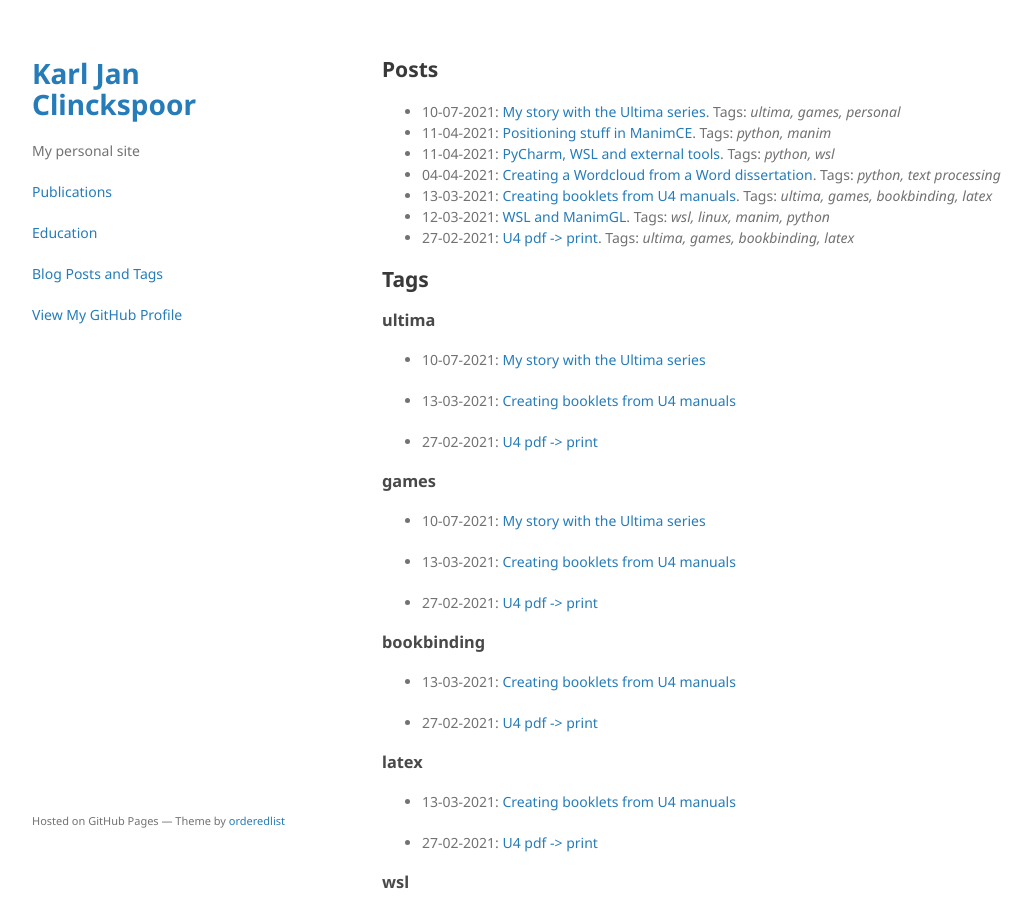
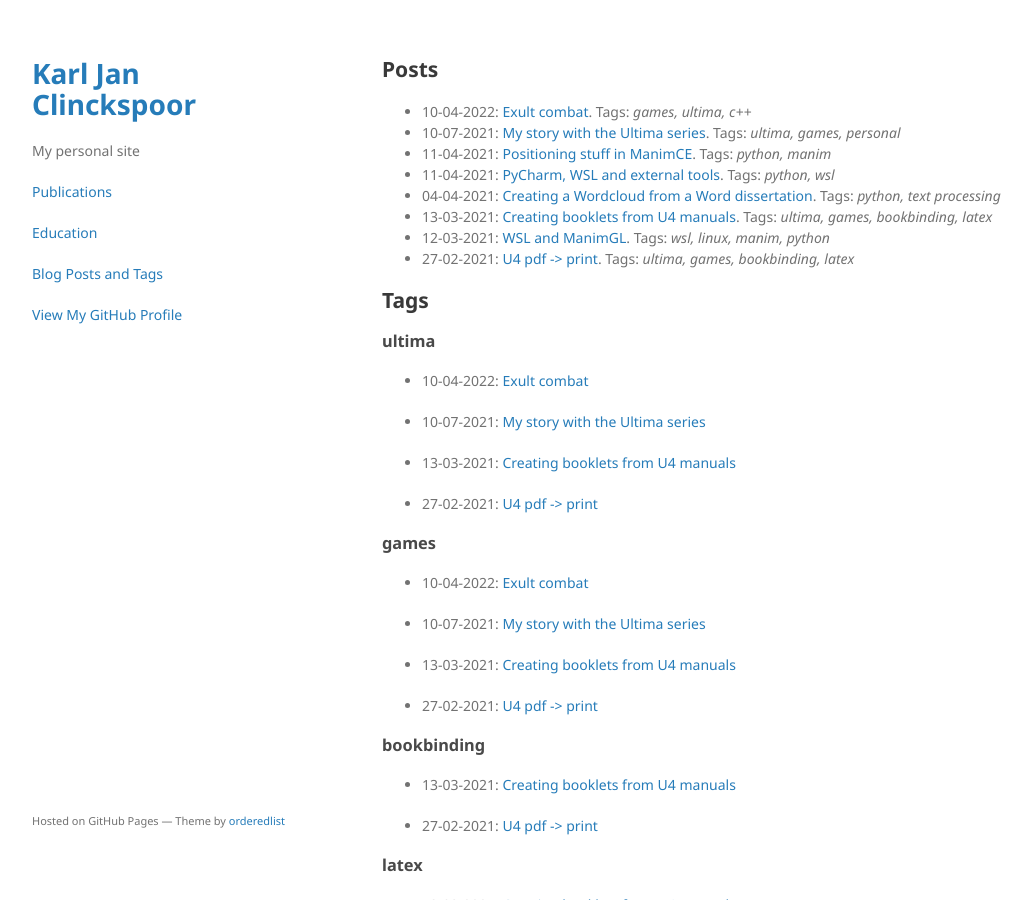
Before and after one commit to KarlClinckspoor/KarlClinckspoor.github.io, a Jekyll site: the page built from posts.html, in a window 1280 px wide and 900 px high. Shown: the whole window, without its empty margins (26-1057 px from the left). Built offline with Jekyll 4.4.1, drawn with Linux system fonts in a browser that asks for light colours; part of the change alters nothing that is shown; some of the changed text lies outside the part shown.

Commit message:
Moved from draft fo post.

```diff
--- a/_drafts/exult_combat.md
+++ b/_posts/2022-04-10-exult_combat.md
@@ -33,7 +33,7 @@ With that out the way, let's start.
 
 ## How combat works
 
-![Flowchart](/assets/img/exult_study/Flowchart.drawio.png)
+![Flowchart](/assets/content_posts/2022-04-10-exult_combat/Flowchart.drawio.png)
 
 * Combat is a type of `Schedule`, which controls every action an npc (`Actor`) performs. Other
   schedules include baking, serving food, etc. Aggressive actions do not happen outside of combat (
@@ -149,20 +149,20 @@ How many attacks can be performed given a fixed number of turns. Notice how, for
 number of attacks is the same for relatively wide ranges of dex values. Only for really long battles
 do we see a clear trend favoring higher dex values.
 
-![Number of attacks for n turns](/assets/img/exult_study/Number_of_attacks_for_n_turns.png)
+![Number of attacks for n turns](/assets/content_posts/2022-04-10-exult_combat/Number_of_attacks_for_n_turns.png)
 
 Here we can see how many turns are required to perform a specific number of attacks. Notice the
 logarithmic scale in the y axis. For absurdly low dex values, it takes *ages* to perform an attack.
 Note also how 30 dex is favored, especially for shorter battles.
 
-![Number of turns for n attacks](/assets/img/exult_study/Number_of_turns_for_n_attacks.png)
+![Number of turns for n attacks](/assets/content_posts/2022-04-10-exult_combat/Number_of_turns_for_n_attacks.png)
 
 Last we can see a visualization of attack frequency and the role of the leftover `dex_points` on
 each turn. Here, an attack being performed in a turn is indicated by a peak. The closer the peaks,
 the faster are the attacks coming. Notice how sometimes there's 3 turn gaps, then 2 turn gaps, then
 1 turn gaps and finally at 30 dex, there are no gaps — an attack goes through every other turn.
 
-![Hit frequency visualization for 30 turns](/assets/img/exult_study/hit_frequency_visualization_after_31_turns.webp)
+![Hit frequency visualization for 30 turns](/assets/content_posts/2022-04-10-exult_combat/hit_frequency_visualization_after_31_turns.webp)
 
 You might be wondering how long a turn lasts. To test this, I went to the Trinsic stables and
 modified the Avatar's stats to 1 STR and varying DEX values. Then, I modified the game engine to
@@ -179,14 +179,14 @@ long it takes to hit the target, and this increases at lower dex and lower fps.
 highest standard deviation I found was 80 ticks, or 0.08 seconds. Imperceptible in normal
 circumstances.
 
-![Hit timings](/assets/img/exult_study/times_lim.png)
+![Hit timings](/assets/content_posts/2022-04-10-exult_combat/times_lim.png)
 
 If we take the timing at 30 dex and consider this 2 turns, we can rescale this plot and compare to
 our previous result. This is what we get. Note how the actual number of turns to attack varies
 between fps. I don't know the exact cause of this, but I guess my assumptions might be too
 simplistic.
 
-![Measured and theoretical number of turns](/assets/img/exult_study/turns.png)
+![Measured and theoretical number of turns](/assets/content_posts/2022-04-10-exult_combat/turns.png)
 
 ### A visualization of hit frequency for two melee enemies and different game difficulties.
 
@@ -239,7 +239,7 @@ uses and another with 2. Good luck surviving 99 casts of some spell. If you have
 equipped, you can open an npc's inventory gump and see the spells. Here's an example of a mage
 located at an island to the south of Trinsic.
 
-![Mage inventory](/assets/img/exult_study/exult_mage_items.PNG)
+![Mage inventory](/assets/content_posts/2022-04-10-exult_combat/exult_mage_items.PNG)
 
 ### Experience and levels
 
@@ -248,9 +248,9 @@ An npc's level is calculated by
 level, you can use `25 * 2 ^ level`. Every level gives the npc 3 training points. I prepared two
 graphs with this info:
 
-![Experience and level](/assets/img/exult_study/Experience.png)
+![Experience and level](/assets/content_posts/2022-04-10-exult_combat/Experience.png)
 
-![Experience and level, log scale](/assets/img/exult_study/Experience_log.png)
+![Experience and level, log scale](/assets/content_posts/2022-04-10-exult_combat/Experience_log.png)
 
 ### How to compile exult myself and make modifications?
 
```
Also changed, not shown: assets/content_posts/2022-04-10-exult_combat/Experience.png (renamed from assets/img/exult_study/Experience.png), assets/content_posts/2022-04-10-exult_combat/Experience_log.png (renamed from assets/img/exult_study/Experience_log.png), assets/content_posts/2022-04-10-exult_combat/Number_of_attacks_for_n_turns.png (renamed from assets/img/exult_study/Number_of_attacks_for_n_turns.png), assets/content_posts/2022-04-10-exult_combat/Number_of_turns_for_n_attacks.png (renamed from assets/img/exult_study/Number_of_turns_for_n_attacks.png), assets/content_posts/2022-04-10-exult_combat/exult_mage_items.PNG (renamed from assets/img/exult_study/exult_mage_items.PNG), assets/content_posts/2022-04-10-exult_combat/hit_frequency_visualization_after_31_turns.webp (renamed from assets/img/exult_study/hit_frequency_visualization_after_31_turns.webp), assets/content_posts/2022-04-10-exult_combat/hit_probability_map_dif-1.png (renamed from assets/img/exult_study/hit_probability_map_dif-1.png), assets/content_posts/2022-04-10-exult_combat/hit_probability_map_dif-2.png (renamed from assets/img/exult_study/hit_probability_map_dif-2.png), assets/content_posts/2022-04-10-exult_combat/hit_probability_map_dif-3.png (renamed from assets/img/exult_study/hit_probability_map_dif-3.png), assets/content_posts/2022-04-10-exult_combat/hit_probability_map_dif0.png (renamed from assets/img/exult_study/hit_probability_map_dif0.png), assets/content_posts/2022-04-10-exult_combat/hit_probability_map_dif1.png (renamed from assets/img/exult_study/hit_probability_map_dif1.png), assets/content_posts/2022-04-10-exult_combat/hit_probability_map_dif2.png (renamed from assets/img/exult_study/hit_probability_map_dif2.png), assets/content_posts/2022-04-10-exult_combat/hit_probability_map_dif3.png (renamed from assets/img/exult_study/hit_probability_map_dif3.png), assets/content_posts/2022-04-10-exult_combat/times_lim.png (renamed from assets/img/exult_study/times_lim.png), 1 more files, 3 other files.
